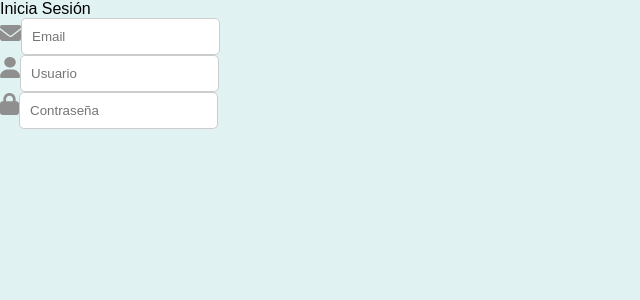
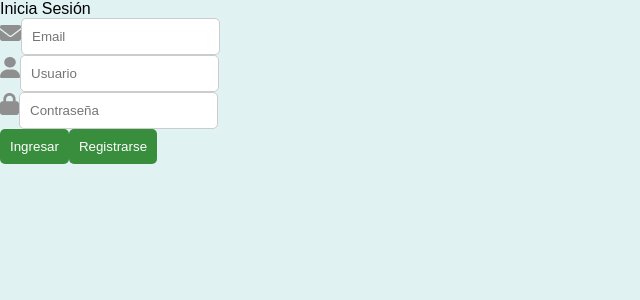
Before and after one commit to FelipeSanchezS/Reservas_Canchas, a React (Create React App) app in the folder frontend/: page / in a window 1280 px wide. Shown: the top 300 px of the page, without its empty margins (0-640 px from the left). Built offline with nearby package versions, Linux system fonts and the light colour scheme.

Commit message:
Creamos botones

```diff
--- a/frontend/src/pages/LoginPage1.js
+++ b/frontend/src/pages/LoginPage1.js
@@ -25,6 +25,10 @@ const LoginPage1 = () => {
                     <input type="text" placeholder="Contraseña" />
                 </div>
             </div>
+            <div className="submit-container">
+                <button className="submit">Ingresar</button>
+                <button className="submit">Registrarse</button>
+            </div>
         </div>
     );
 }
```
